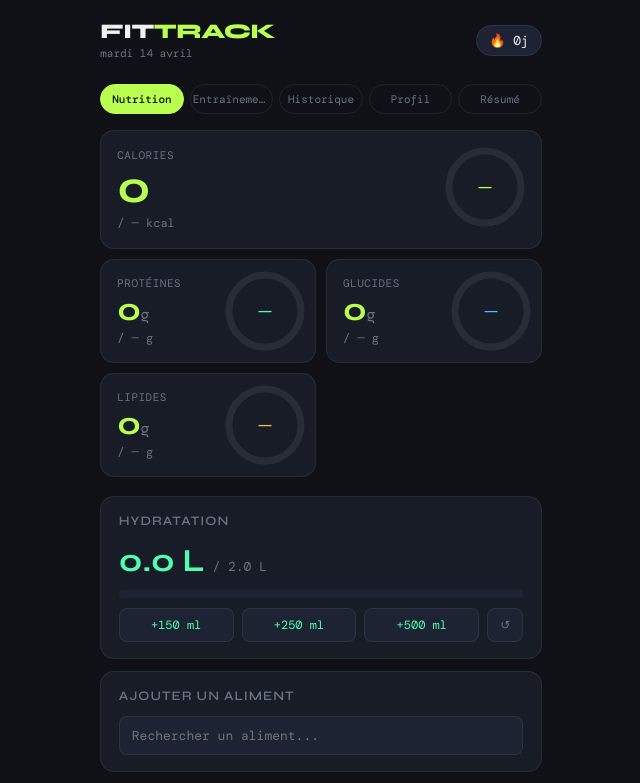
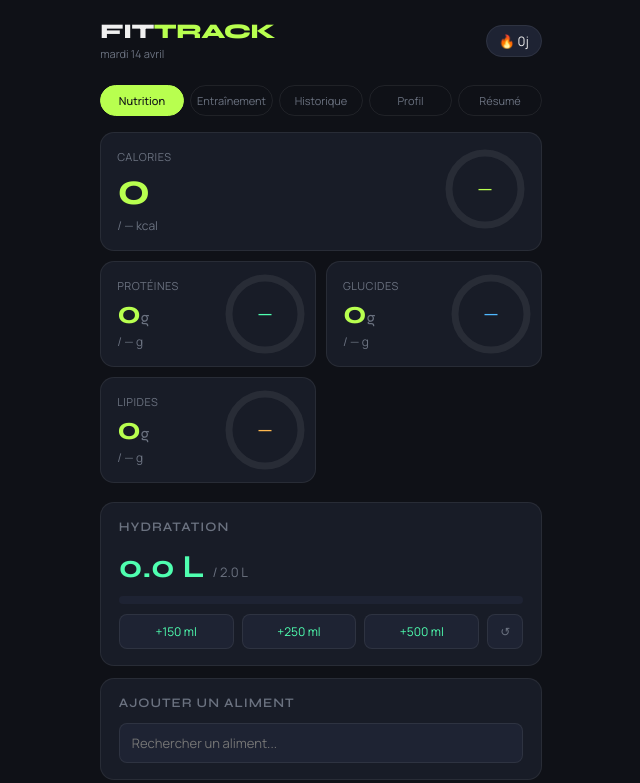
Before and after one commit to tomdivoy/fittrack, a plain HTML site: page index.html in a window 1280 px wide. Shown: the top 783 px of the page, without its empty margins (319-959 px from the left). Drawn offline with nearby package versions, Linux system fonts and the light colour scheme.

Commit message:
Add files via upload

```diff
--- a/index.html
+++ b/index.html
@@ -9,7 +9,7 @@
     <link rel="manifest" href="manifest.json" />
     <link rel="stylesheet" href="style.css" />
     <link
-      href="https://fonts.googleapis.com/css2?family=DM+Mono:wght@400;500&family=Syne:wght@400;600;700;800&display=swap"
+      href="https://fonts.googleapis.com/css2?family=Syne:wght@400;600;700;800&family=Manrope:wght@400;500&family=Plus+Jakarta+Sans:wght@400;500&display=swap"
       rel="stylesheet"
     />
   </head>
--- a/style.css
+++ b/style.css
@@ -17,7 +17,7 @@
   --border: rgba(255, 255, 255, 0.07);
   --danger: #ff4f4f;
   --font-head: "Syne", sans-serif;
-  --font-mono: "DM Mono", monospace;
+  --font-mono: "Manrope", sans-serif;
   --radius: 14px;
   --radius-sm: 8px;
 }
--- a/sw.js
+++ b/sw.js
@@ -1,4 +1,4 @@
-const CACHE = "fittrack-v3";
+const CACHE = "fittrack-v4";
 self.addEventListener("install", (e) => {
   self.skipWaiting();
 });
```
